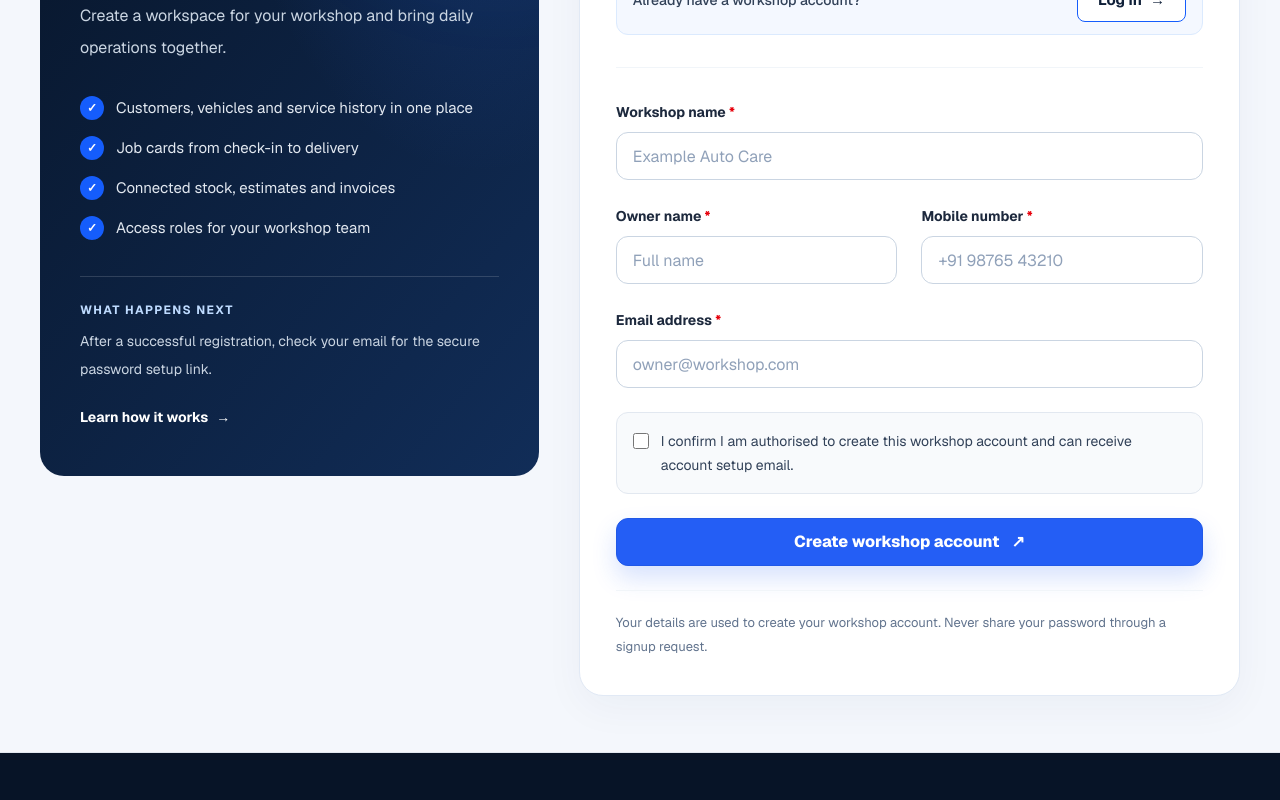
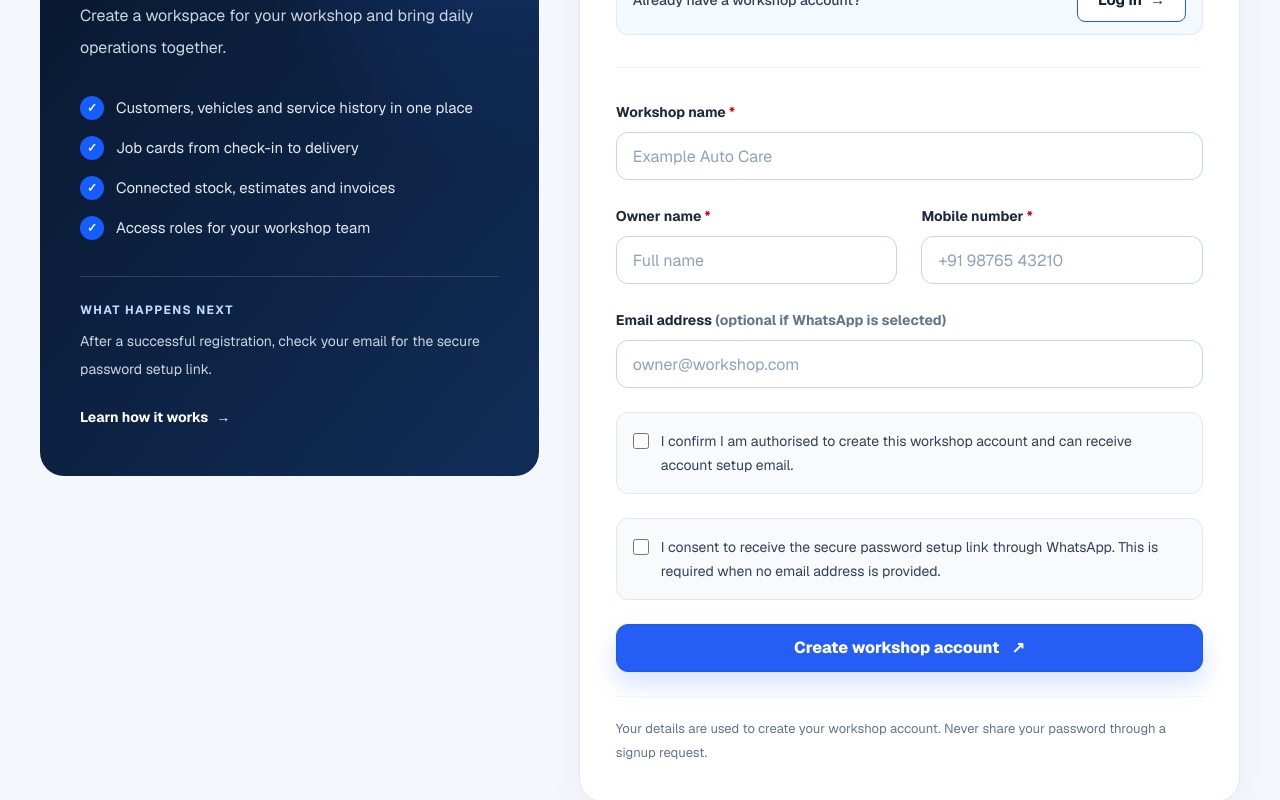
Before and after one commit to amnas-cubixmet/cubegears-public-website, a Next.js app: page /signup in a window 1280 px wide. Shown: the part 403-1203 px from the top of the page. Built offline with nearby package versions, Linux system fonts and the light colour scheme; no server answers.

Commit message:
Support WhatsApp owner signup delivery

```diff
--- a/app/signup/signup-form.tsx
+++ b/app/signup/signup-form.tsx
@@ -9,6 +9,7 @@ type FormState = {
   ownerName: string;
   mobile: string;
   email: string;
+  whatsappConsent: boolean;
   terms: boolean;
 };
 
@@ -17,6 +18,7 @@ const initialForm: FormState = {
   ownerName: "",
   mobile: "",
   email: "",
+  whatsappConsent: false,
   terms: false,
 };
 
@@ -56,8 +58,12 @@ export default function SignupForm() {
       setError("Enter a valid mobile number (10–15 digits).");
       return;
     }
-    if (!email || !/^[^\s@]+@[^\s@]+\.[^\s@]+$/.test(email)) {
+    if (email && !/^[^\s@]+@[^\s@]+\.[^\s@]+$/.test(email)) {
       setError("Enter a valid email address.");
+      return;
+    }
+    if (!email && !form.whatsappConsent) {
+      setError("Enter an email address or consent to receive the setup link by WhatsApp.");
       return;
     }
     if (!form.terms) {
@@ -72,6 +78,7 @@ export default function SignupForm() {
         ownerName,
         mobile,
         email,
+        whatsappConsent: form.whatsappConsent,
       });
       router.push("/signup/success");
     } catch (err) {
@@ -99,12 +106,16 @@ export default function SignupForm() {
         </div>
       </div>
       <div>
-        <label className={labelClass} htmlFor="email">Email address <span className="text-red-600">*</span></label>
-        <input id="email" name="email" className={fieldClass} placeholder="owner@workshop.com" type="email" autoComplete="email" maxLength={254} value={form.email} onChange={(e) => setField("email", e.target.value)} required />
+        <label className={labelClass} htmlFor="email">Email address <span className="text-slate-500">(optional if WhatsApp is selected)</span></label>
+        <input id="email" name="email" className={fieldClass} placeholder="owner@workshop.com" type="email" autoComplete="email" maxLength={254} value={form.email} onChange={(e) => setField("email", e.target.value)} />
       </div>
       <label className="flex cursor-pointer items-start gap-3 rounded-xl border border-slate-200 bg-slate-50 px-4 py-4 text-[14px] leading-6 text-slate-700">
         <input className="mt-1 h-4 w-4 shrink-0 accent-blue-600" type="checkbox" checked={form.terms} onChange={(e) => setField("terms", e.target.checked)} required />
         <span>I confirm I am authorised to create this workshop account and can receive account setup email.</span>
+      </label>
+      <label className="flex cursor-pointer items-start gap-3 rounded-xl border border-slate-200 bg-slate-50 px-4 py-4 text-[14px] leading-6 text-slate-700">
+        <input className="mt-1 h-4 w-4 shrink-0 accent-blue-600" type="checkbox" checked={form.whatsappConsent} onChange={(e) => setField("whatsappConsent", e.target.checked)} />
+        <span>I consent to receive the secure password setup link through WhatsApp. This is required when no email address is provided.</span>
       </label>
       {error ? <div id="signup-error" role="alert" aria-live="assertive" className="rounded-xl border border-red-200 bg-red-50 px-4 py-3 text-[14px] font-semibold leading-6 text-red-800">{error}</div> : null}
       <button type="submit" disabled={loading} aria-describedby={error ? "signup-error" : undefined} className="button-primary focus-ring flex w-full !text-[16px] disabled:cursor-not-allowed disabled:opacity-60">
```
